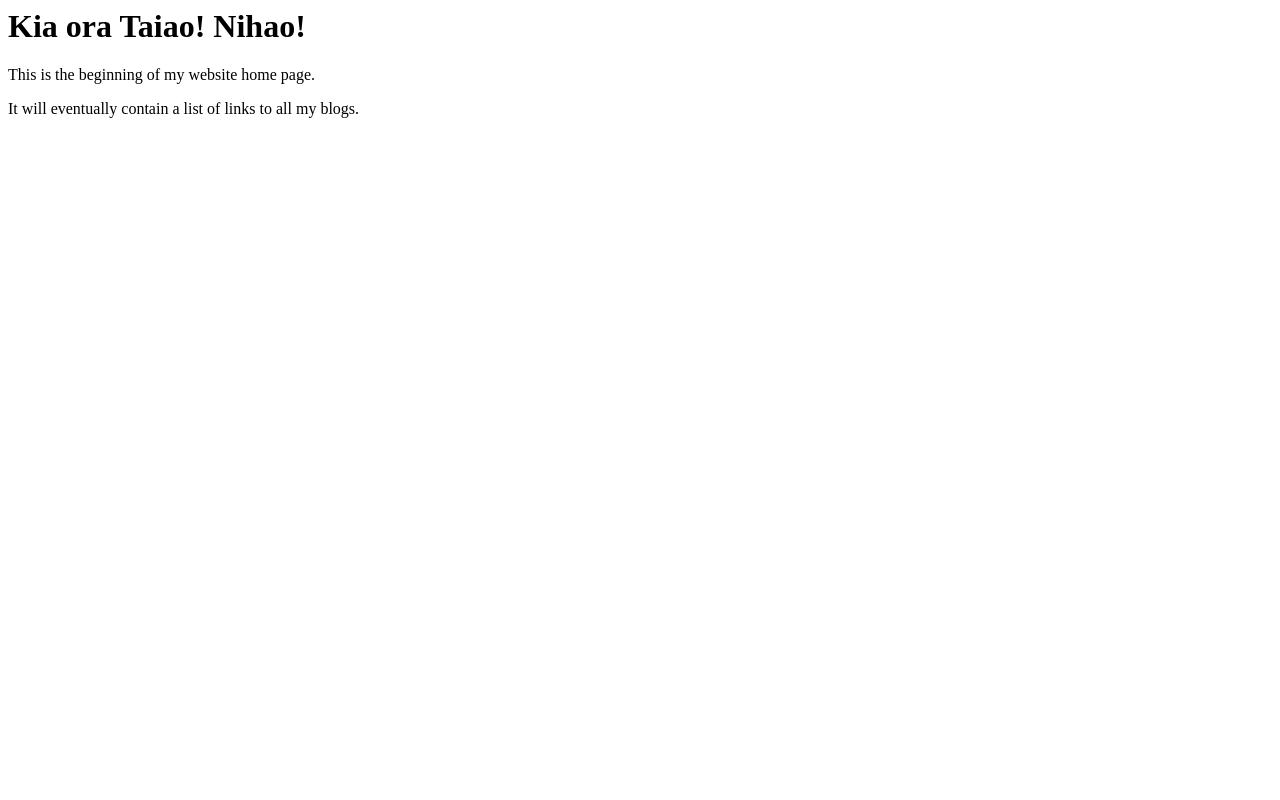
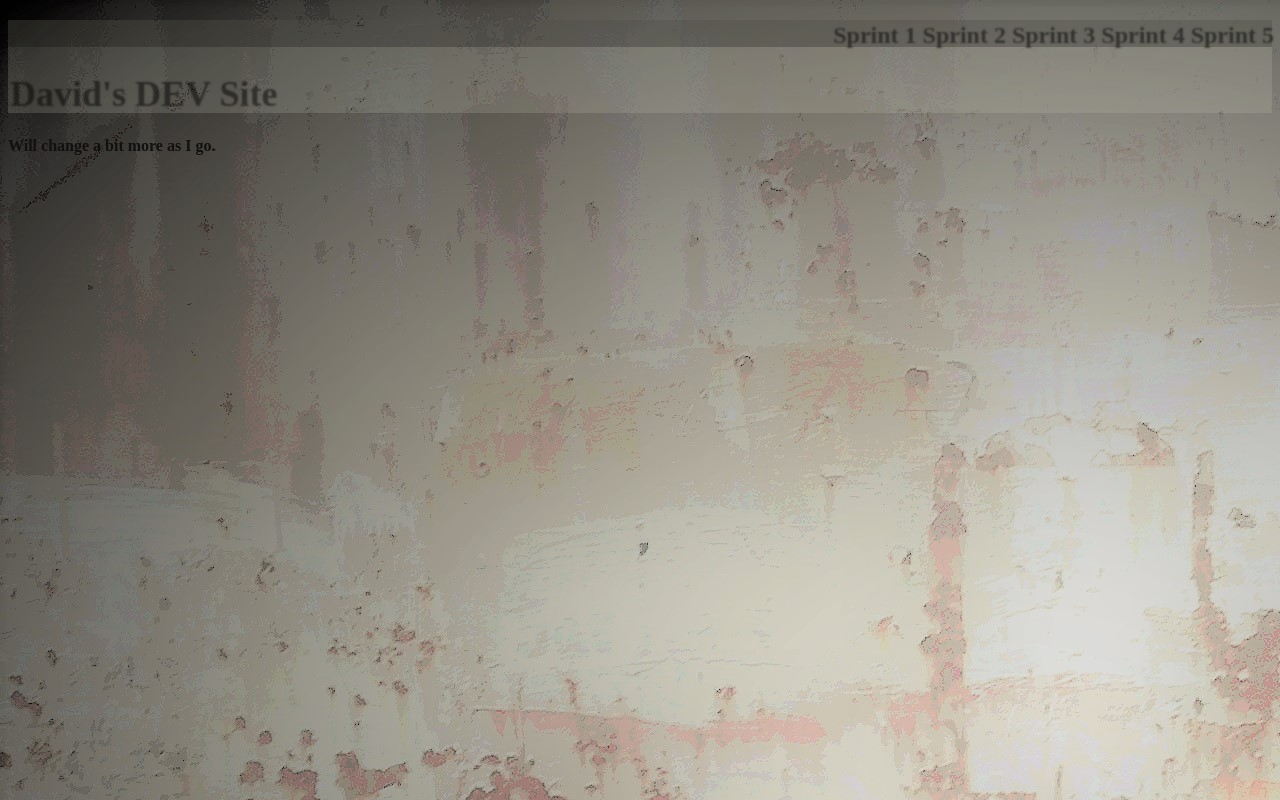
Before and after one commit to davidnicho/davidnicho.github.io, a plain HTML site: page index.html in a window 1280 px wide. Drawn offline with Linux system fonts and the light colour scheme.

Commit message:
so many things it is crazy to list them all

```diff
--- /dev/null
+++ b/css/stylesheet.css
@@ -0,0 +1,51 @@
+body
+ {
+
+  background:url(../images/background111.jpg);
+  background-color: #cccccc;
+  opacity 0.1;
+
+
+
+  }
+
+
+  h1 {
+    font-size: 36px;
+    color: rgba(7, 7, 6, 0.911);
+    text-align: left;
+    font-weight: bold;
+    text-shadow: 2px 2px 2px rgba(0,0,1,0.50);
+    width: 90%;
+  }
+  h2 {
+    font-size: 24px;
+    color: rgba(7, 7, 6, 0.1);
+    text-align: right;
+    text-shadow: 2px 2px 2px rgba(0,0,1,0.50);
+    width: 100%;
+  }
+
+
+  p
+  {
+  color: rgb(17, 17, 17);
+  font-weight: bold;
+  }
+
+a:link {
+	color:rgba(0,0,1,0);
+	text-decoration: none;
+}
+a:hover {
+	color: #FFF;
+	text-decoration: underline;
+}
+a:visited {
+	color:rgba(0,0,1,0);
+	text-decoration: none;
+}
+a:active {
+	color: #FFF;
+	text-decoration: none;
+}
--- a/index.html
+++ b/index.html
@@ -1,9 +1,35 @@
-<html>
-  <head>
-    <title>My DEV blog</title>
-  <body>
-    <h1>Kia ora Taiao! Nihao!</h1>
-    <p> This is the beginning of my website home page.</p>
-    <p> It will eventually contain a list of links to all my blogs. </p>
-  </body>
+<!doctype html>
+<html lang="en">
+<head>
+    <meta charset="utf-8">
+    <title>DEV Site</title>
+    <meta name="viewport" content="width=device-width, initial-scale=1">
+    <meta name="description" content="">
+    <link rel="stylesheet" href="css/stylesheet.css">
+
+</head>
+<body>
+
+ <div style="background-color:rgba(192, 194, 173, 0.2)">
+
+    <div style="background-color:rgba(0, 0, 0, 0.226)">
+        <h2>
+            <a href="https://davidnicho.github.io/blog/sprint1-technical.html">Sprint 1</a>
+            <a href="https://davidnicho.github.io/blog/sprint2-technical.html">Sprint 2</a>
+            <a href="https://davidnicho.github.io/blog/sprint3-technical.html">Sprint 3</a>
+            <a href="https://davidnicho.github.io/blog/sprint4-technical.html">Sprint 4</a>
+            <a href="https://davidnicho.github.io/blog/sprint5-technical.html">Sprint 5</a>
+        </h2>
+    </div>
+    <header>
+        <h1>
+                <a href="https://davidnicho.github.io/index.html">David's DEV Site</a>
+        </h1>
+    </header>
+</div>
+
+<p>Will change a bit more as I go. </p>
+
+    <script src="js/app.js"></script>
+</body>
 </html>
```
Also changed, not shown: index og.html (added, +9 -0 lines), blog/sprint2-technical.html (added), css/app.css (added), images/background.gif (added), images/background.jpg (added), images/background1.jpg (added), images/background11.jpg (added), images/background111.jpg (added), js/app.js (added), 1 other file.
